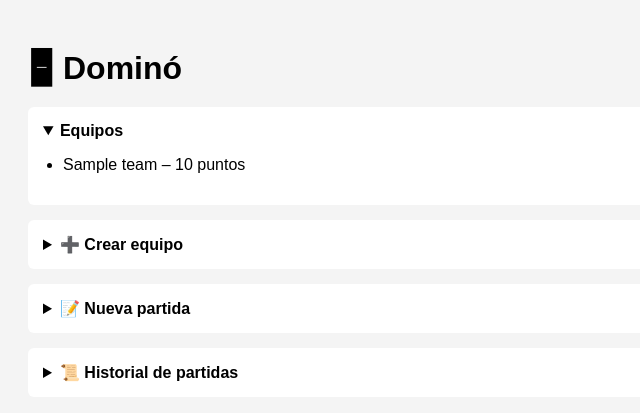
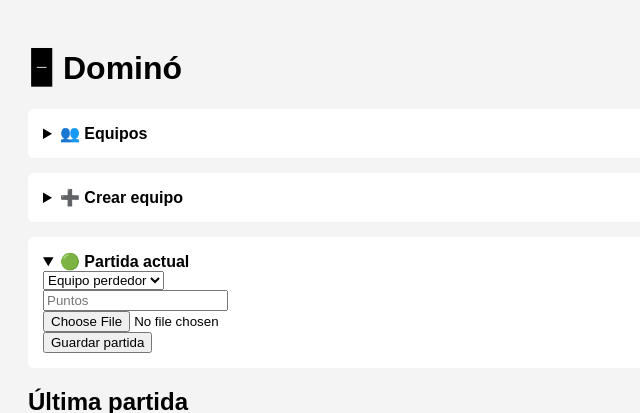
Before and after one commit to abrahamramost01-netizen/dmie, a Flask app: page / in a window 1280 px wide. Shown: the top 413 px of the page, without its empty margins (0-640 px from the left). Run offline with Flask 3, Linux system fonts and the light colour scheme; a database or web service that is not in the repository returns one stand-in record (values such as "Sample title"); some libraries are stand-ins or nearby versions.

Commit message:
Update index.html

```diff
--- a/templates/index.html
+++ b/templates/index.html
@@ -9,9 +9,6 @@
             background: #f4f4f4;
             padding: 20px;
         }
-        h1 {
-            margin-bottom: 20px;
-        }
         details {
             background: #fff;
             padding: 15px;
@@ -22,18 +19,16 @@
             font-weight: bold;
             cursor: pointer;
         }
-        form {
+        .card {
+            background: #fff;
+            padding: 15px;
+            border-radius: 6px;
+            margin-bottom: 10px;
+        }
+        img {
             margin-top: 10px;
-        }
-        input, select, button {
-            margin-top: 8px;
-            padding: 6px;
-        }
-        ul {
-            padding-left: 20px;
-        }
-        li {
-            margin-bottom: 6px;
+            max-width: 250px;
+            border-radius: 4px;
         }
     </style>
 </head>
@@ -41,29 +36,28 @@
 
 <h1>🁢 Dominó</h1>
 
-<!-- EQUIPOS -->
-<details open>
-    <summary>Equipos</summary>
-    <ul>
+<!-- EQUIPOS (OCULTO) -->
+<details>
+    <summary>👥 Equipos</summary>
     {% for t in teams %}
-            <li>{{ t[1] }} – {{ t[2] }} puntos</li>
+        <div class="card">
+            {{ t[1] }} – {{ t[2] }} puntos
+        </div>
     {% endfor %}
-    </ul>
 </details>
 
-<!-- CREAR EQUIPO -->
+<!-- CREAR EQUIPO (OCULTO) -->
 <details>
     <summary>➕ Crear equipo</summary>
     <form method="post" action="/add_team">
         <input name="name" placeholder="Nombre del equipo" required>
-        <br>
         <button type="submit">Crear</button>
     </form>
 </details>
 
-<!-- NUEVA PARTIDA -->
-<details>
-    <summary>📝 Nueva partida</summary>
+<!-- PARTIDA ACTUAL (SIEMPRE VISIBLE) -->
+<details open>
+    <summary>🟢 Partida actual</summary>
     <form method="post" action="/add_match" enctype="multipart/form-data">
         <select name="team_id" required>
             <option value="">Equipo perdedor</option>
@@ -72,32 +66,39 @@
             {% endfor %}
         </select>
         <br>
-        <input name="points" type="number" placeholder="Cantidad de puntos" required>
+        <input type="number" name="points" placeholder="Puntos" required>
         <br>
         <input type="file" name="image" accept="image/*">
         <br>
-        <button type="submit">Aceptar</button>
+        <button type="submit">Guardar partida</button>
     </form>
 </details>
 
-<!-- HISTORIAL -->
+<!-- ÚLTIMA PARTIDA (SIEMPRE VISIBLE) -->
+{% if matches %}
+<h2>Última partida</h2>
+<div class="card">
+    Equipo {{ matches[0][1] }} +{{ matches[0][2] }} puntos
+    {% if matches[0][4] %}
+        <br>
+        <img src="/{{ matches[0][4] }}">
+    {% endif %}
+</div>
+{% endif %}
+
+<!-- HISTORIAL ANTIGUO (OCULTO) -->
 <details>
-    <summary>📜 Historial de partidas</summary>
-    <ul>
-        {% for m in matches %}
-            <li>
+    <summary>📜 Historial anterior</summary>
+    {% for m in matches[1:] %}
+        <div class="card">
             Equipo {{ m[1] }} +{{ m[2] }} puntos
             {% if m[4] %}
                 <br>
-                    <img src="/{{ m[4] }}" width="200">
+                <img src="/{{ m[4] }}">
             {% endif %}
-            </li>
+        </div>
     {% endfor %}
-    </ul>
 </details>
 
 </body>
 </html>
-
-</body>
-</html>
```
Lines whose indentation alone changed are shown as unchanged.
